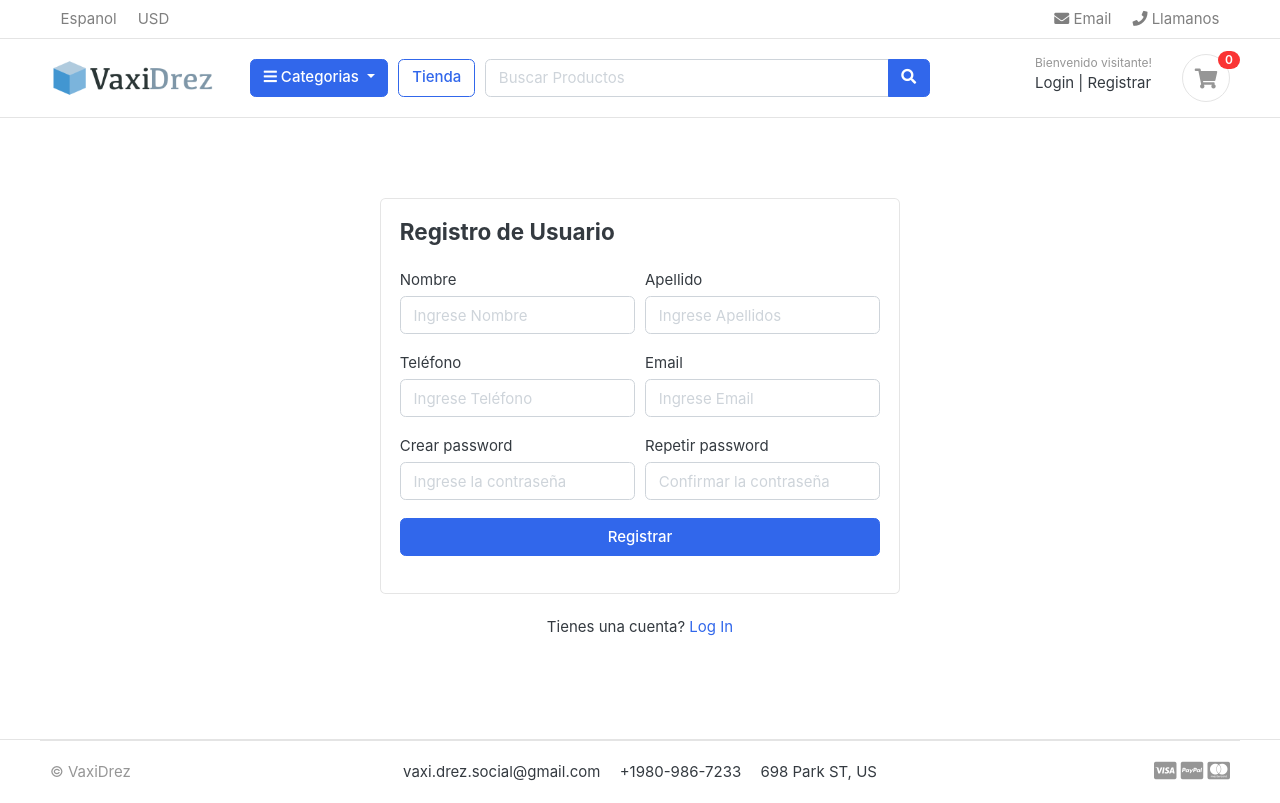
After one commit to anvimol/ecommerce-django, a Django app: page /accounts/register/ in a window 1280 px wide. The commit adds this page. Run offline with Django 4.2, Linux system fonts and the light colour scheme; data that the repository does not hold is empty; some web fonts are replaced.

Commit message:
Manejo de seguridad en e-commerce

```diff
--- /dev/null
+++ b/accounts/forms.py
@@ -0,0 +1,37 @@
+from django import forms
+from .models import Account
+
+
+class RegistrationForm(forms.ModelForm):
+    password = forms.CharField(widget=forms.PasswordInput(attrs={
+        'placeholder': 'Ingrese la contraseña',
+        'class': 'form-control',
+    }))
+
+    confirm_password = forms.CharField(widget=forms.PasswordInput(attrs={
+        'placeholder': 'Confirmar la contraseña',
+        'class': 'form-control',
+    }))
+
+    class Meta:
+        model = Account
+        fields = ['first_name', 'last_name', 'phone_number', 'email', 'password']
+
+    def __init__(self, *args, **kwargs):
+        super(RegistrationForm, self).__init__(*args, **kwargs)
+        self.fields['first_name'].widget.attrs['placeholder'] = 'Ingrese Nombre'
+        self.fields['last_name'].widget.attrs['placeholder'] = 'Ingrese Apellidos'
+        self.fields['phone_number'].widget.attrs['placeholder'] = 'Ingrese Teléfono'
+        self.fields['email'].widget.attrs['placeholder'] = 'Ingrese Email'
+        for field in self.fields:
+            self.fields[field].widget.attrs['class'] = 'form-control'
+
+    def clean(self):
+        cleaned_data = super(RegistrationForm, self).clean()
+        password = cleaned_data.get('password')
+        confirm_password = cleaned_data.get('confirm_password')
+
+        if password != confirm_password:
+            raise forms.ValidationError(
+                'Las contraseñas no coinciden'
+            )
--- /dev/null
+++ b/accounts/urls.py
@@ -0,0 +1,9 @@
+from django.urls import path
+from . import views
+
+
+urlpatterns = [
+    path('register/', views.register, name='register'),
+    path('login/', views.login, name='login'),
+    path('logout/', views.logout, name='logout'),
+]
--- a/accounts/views.py
+++ b/accounts/views.py
@@ -1,3 +1,54 @@
-from django.shortcuts import render
+from django.contrib import messages, auth
+from django.contrib.auth.decorators import login_required
+from django.shortcuts import render, redirect
+from .forms import RegistrationForm
+from .models import Account
 
-# Create your views here.
+
+def register(request):
+    form = RegistrationForm()
+    if request.method == 'POST':
+        form = RegistrationForm(request.POST)
+        if form.is_valid():
+            first_name = form.cleaned_data['first_name']
+            last_name = form.cleaned_data['last_name']
+            phone_number = form.cleaned_data['phone_number']
+            email = form.cleaned_data['email']
+            password = form.cleaned_data['password']
+            username = email.split('@')[0]
+
+            user = Account.objects.create_user(first_name=first_name, last_name=last_name, username=username,
+                                               email=email, password=password)
+            user.phone_number = phone_number
+            user.save()
+            messages.success(request, 'Se registro satisfactoriamente')
+            return redirect('register')
+    context = {
+        'form': form
+    }
+    return render(request, 'accounts/register.html', context)
+
+
+def login(request):
+    if request.method == 'POST':
+        email = request.POST['email']
+        password = request.POST['password']
+
+        user = auth.authenticate(email=email, password=password)
+
+        if user is not None:
+            auth.login(request, user)
+            return redirect('home')
+        else:
+            messages.error(request, 'Las credenciales son incorrectas')
+            return redirect('login')
+
+    return render(request, 'accounts/login.html')
+
+
+@login_required(login_url='login')
+def logout(request):
+    auth.logout(request)
+    messages.success(request, 'Has salido de la sesión')
+
+    return redirect('login')
--- a/ecommerce/settings.py
+++ b/ecommerce/settings.py
@@ -134,6 +134,11 @@ MEDIA_ROOT = BASE_DIR / 'media'
 # MEDIA_ROOT = os.path.join(BASE_DIR, "media")
 MEDIA_URL = 'media/'
 
+from django.contrib.messages import constants as messages
+MESSAGE_TAGS = {
+    messages.ERROR: 'danger'
+}
+
 # Default primary key field type
 # https://docs.djangoproject.com/en/4.0/ref/settings/#default-auto-field
 
--- a/ecommerce/urls.py
+++ b/ecommerce/urls.py
@@ -25,4 +25,5 @@ urlpatterns = [
     path('', views.home, name='home'),
     path('store/', include('store.urls')),
     path('cart/', include('carts.urls')),
+    path('accounts/', include('accounts.urls')),
 ] + static(settings.MEDIA_URL, document_root=settings.MEDIA_ROOT)
--- a/static/js/script.js
+++ b/static/js/script.js
@@ -51,9 +51,5 @@ $(document).ready(function() {
 		$('[data-toggle="tooltip"]').tooltip()
 	} // end if
 
-
-
-
-
 });
 // jquery end
--- /dev/null
+++ b/templates/accounts/register.html
@@ -0,0 +1,65 @@
+{% extends 'base.html' %}
+
+{% block content %}
+
+<!-- ========================= SECTION CONTENT ========================= -->
+<section class="section-content padding-y">
+
+<!-- ============================ COMPONENT REGISTER   ================================= -->
+    <div class="card mx-auto" style="max-width:520px; margin-top:40px;">
+      <article class="card-body">
+        {% include 'includes/alerts.html' %}
+        <header class="mb-4"><h4 class="card-title">Registro de Usuario</h4></header>
+        <form action="{% url 'register' %}" method="post">
+            {% csrf_token %}
+
+                <div class="form-row">
+                    <div class="col form-group">
+                        <label>Nombre</label>
+                          {{ form.first_name }}
+                    </div> <!-- form-group end.// -->
+                    <div class="col form-group">
+                        <label>Apellido</label>
+                          {{ form.last_name }}
+                    </div> <!-- form-group end.// -->
+                </div> <!-- form-row end.// -->
+
+                <div class="form-row">
+                    <div class="col form-group">
+                        <label>Teléfono</label>
+                          {{ form.phone_number }}
+                    </div> <!-- form-group end.// -->
+                    <div class="col form-group">
+                        <label>Email</label>
+                          {{ form.email }}
+                    </div> <!-- form-group end.// -->
+                </div> <!-- form-row end.// -->
+
+                <div class="form-row">
+                    <div class="form-group col-md-6">
+                        <label>Crear password</label>
+                        {{ form.password }}
+                    </div> <!-- form-group end.// -->
+                    <div class="form-group col-md-6">
+                        <label>Repetir password</label>
+                        {{ form.confirm_password }}
+                    </div> <!-- form-group end.// -->
+                </div>
+                <div class="form-group">
+                    <button type="submit" class="btn btn-primary btn-block"> Registrar  </button>
+                </div> <!-- form-group// -->
+
+                {{ form.email.errors }}
+                {{ form.non_field_errors }}
+
+            </form>
+        </article><!-- card-body.// -->
+    </div> <!-- card .// -->
+    <p class="text-center mt-4">Tienes una cuenta? <a href="">Log In</a></p>
+    <br><br>
+<!-- ============================ COMPONENT REGISTER  END.// ================================= -->
+
+
+</section>
+<!-- ========================= SECTION CONTENT END// ========================= -->
+{% endblock %}
--- a/templates/base.html
+++ b/templates/base.html
@@ -33,7 +33,10 @@
 
 // jquery ready start
 $(document).ready(function() {
-	// jQuery code
+
+	setTimeout(function() {
+        $('#message').fadeOut('slow')
+    }, 4000)
 
 });
 // jquery end
--- /dev/null
+++ b/templates/includes/alerts.html
@@ -0,0 +1,12 @@
+{% if messages %}
+    <div class="container" id="message">
+      {% for message in messages %}
+
+      <div {% if message.tags %} class="alert alert-{{ message.tags }}" {% endif %} role="alert">
+        {% if message.level == DEFAULT_MESSAGE_LEVELS.ERROR %} Importante: {% endif %}
+        {{ message }}
+      </div>
+
+      {% endfor %}
+    </div>
+{% endif %}
--- a/templates/includes/navbar.html
+++ b/templates/includes/navbar.html
@@ -62,13 +62,25 @@
 	</div> <!-- col.// -->
 	<div class="col-lg-3 col-sm-6 col-8 order-2 order-lg-3">
 				<div class="d-flex justify-content-end mb-3 mb-lg-0">
+
+					{% if user.id is None %}
 					<div class="widget-header">
 						<small class="title text-muted">Bienvenido visitante!</small>
 						<div>
-							<a href="./signin.html">Login</a> <span class="dark-transp"> | </span>
-							<a href="./register.html"> Registrar</a>
+							<a href="{% url 'login' %}">Login</a> <span class="dark-transp"> | </span>
+							<a href="{% url 'register' %}"> Registrar</a>
 						</div>
 					</div>
+					{% else %}
+						<div class="widget-header">
+							<small class="title text-muted">Bienvenido {{ user.first_name }}</small>
+							<div>
+								<a href="#">Dashboard</a> <span class="dark-transp"> | </span>
+								<a href="{% url 'logout' %}"> Cerrar Sesión</a>
+							</div>
+						</div>
+					{% endif %}
+
 					<a href="{% url 'cart' %}" class="widget-header pl-3 ml-3">
 						<div class="icon icon-sm rounded-circle border"><i class="fa fa-shopping-cart"></i></div>
 						<span class="badge badge-pill badge-danger notify">{{ cart_count }}</span>  <!-- cart_count viene del context_processors-->
```
Also changed, not shown: templates/accounts/login.html (added, +39 -0 lines).
